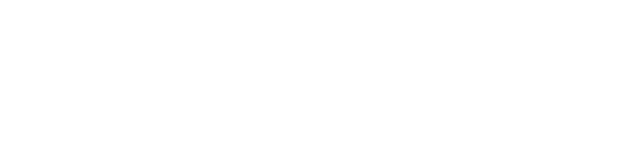
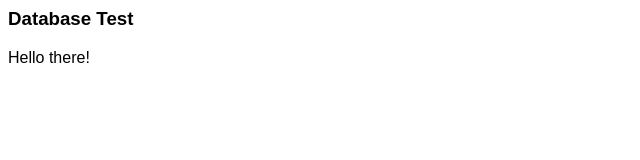
Before and after one commit to LilTerror11/databse-test, a plain HTML site: page index.html in a window 1280 px wide. Shown: the whole page, without its empty margins (0-640 px from the left). Drawn offline with Linux system fonts and the light colour scheme.

Commit message:
Addedd main.js and style.css, as well as some code to test if they work

```diff
--- a/index.html
+++ b/index.html
@@ -4,10 +4,11 @@
     <style>
 
     </style>
+    <link rel="stylesheet" href="style.css">
   </head>
   <body>
-    <script>
-
-    </script>
+    <h3>Database Test</h3>
+    <p>Hello there!</p>
+    <script src="main.js"></script>
   </body>
 </html>
--- /dev/null
+++ b/main.js
@@ -0,0 +1 @@
+console.log("Main.js is working!");
--- /dev/null
+++ b/style.css
@@ -0,0 +1,3 @@
+body {
+    font-family: sans-serif;
+}
```
